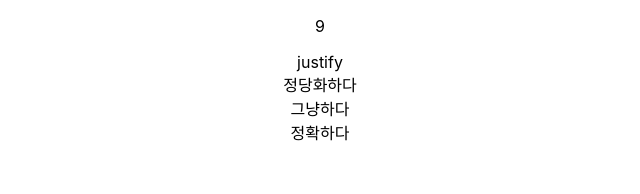
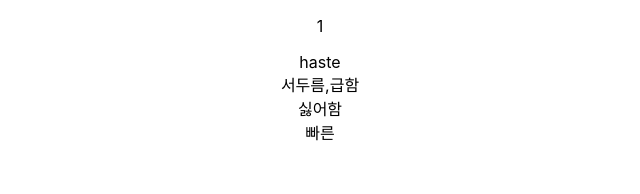
Before and after one commit to mynameisdaun/react-test, a React (Create React App) app: page / in a window 1280 px wide. Shown: the top 194 px of the page, without its empty margins (320-960 px from the left). Built offline with nearby package versions, Linux system fonts and the light colour scheme.

Commit message:
<feat> add UI for changing word

```diff
--- a/src/App.js
+++ b/src/App.js
@@ -1,25 +1,6 @@
 import './App.css';
 import Questions from "./components/questions/Quesetions";
-const questions = [
-	{
-		word: 'justify',
-		choices: [
-			'정당화하다',
-			'그냥하다',
-			'정확하다'
-		],
-		answer:'정당화하다'
-	},
-	{
-		word: 'haste',
-		choices: [
-			'서두름,급함',
-			'싫어함',
-			'빠른'
-		],
-		answer:'서두름,급함'
-	}
-];
+import questions from "./dummyData";
 
 function App() {
   return (
--- a/src/components/questions/Choice.js
+++ b/src/components/questions/Choice.js
@@ -1,8 +1,13 @@
 import React from 'react';
 
-const Choice = ({choice}) => {
+const Choice = ({choice, onSelectChoice}) => {
+
+	const onClickHandler = (event) => {
+		onSelectChoice(event.target.textContent);
+	}
+
 	return (
-		<div>{choice}</div>
+		<div onClick={onClickHandler}>{choice}</div>
 	)
 }
 
--- a/src/components/questions/Choices.js
+++ b/src/components/questions/Choices.js
@@ -1,10 +1,10 @@
-import React from 'react';
+import React, {Fragment} from 'react';
 import Choice from "./Choice";
 
-const Choices = ({choices}) => {
+const Choices = ({choices, onSelectChoice}) => {
 	return (
 		<>
-			{choices.map((choice, index) => <Choice key={choice+index} choice={choice}/>)}
+			{choices.map((choice,index) => <Choice key={index} choice={choice} onSelectChoice={onSelectChoice} />)}
 		</>
 	)
 }
--- a/src/components/questions/Quesetions.js
+++ b/src/components/questions/Quesetions.js
@@ -1,23 +1,39 @@
-import React, {useEffect, useState} from 'react';
+import React, {useCallback, useEffect, useState} from 'react';
 import Word from "./Word";
 import Choices from "./Choices";
 
 const Questions = ({questions}) => {
 	const [questionNumber, setQuestionNumber] = useState(0);
-	const [counter, setCounter] = useState(0);
+	const [answers, setAnswers] = useState([]);
+
+	const moveToNextQuestion = useCallback(
+		() => {
+			if (questionNumber < questions.length - 1) {
+				setQuestionNumber((prev) => prev + 1);
+			}
+		}, [questions, questionNumber]);
+
+
+	const onSelectChoice = (choice) => {
+		setAnswers((prev) => [...prev,
+			{
+				isCorrect: questions[questionNumber].answer === choice,
+				id: questions[questionNumber].id,
+				choice: choice
+			}]);
+		moveToNextQuestion();
+	}
 
 	useEffect(() => {
-		const interval = setInterval(() => {
-			setCounter((prev) => prev+1);
-		},800);
+		const interval = setInterval(() => moveToNextQuestion(), 3000);
 		return () => clearInterval(interval);
-	});
+	}, [moveToNextQuestion]);
 
 	return (
 		<>
-			<p>{counter}</p>
+			<p>{questionNumber}</p>
 			<Word word={questions[questionNumber].word}/>
-			<Choices choices={questions[questionNumber].choices} />
+			<Choices choices={questions[questionNumber].choices} onSelectChoice={onSelectChoice}/>
 		</>
 	)
 }
--- /dev/null
+++ b/src/dummyData.js
@@ -0,0 +1,24 @@
+const questions = [
+	{
+		wordId: '1',
+		word: 'justify',
+		choices: [
+			'정당화하다',
+			'그냥하다',
+			'정확하다'
+		],
+		answer:'정당화하다'
+	},
+	{
+		wordId: '2',
+		word: 'haste',
+		choices: [
+			'서두름,급함',
+			'싫어함',
+			'빠른'
+		],
+		answer:'서두름,급함'
+	}
+];
+
+export default questions
```
Also changed, not shown: src/components/results/Result.js (added).
